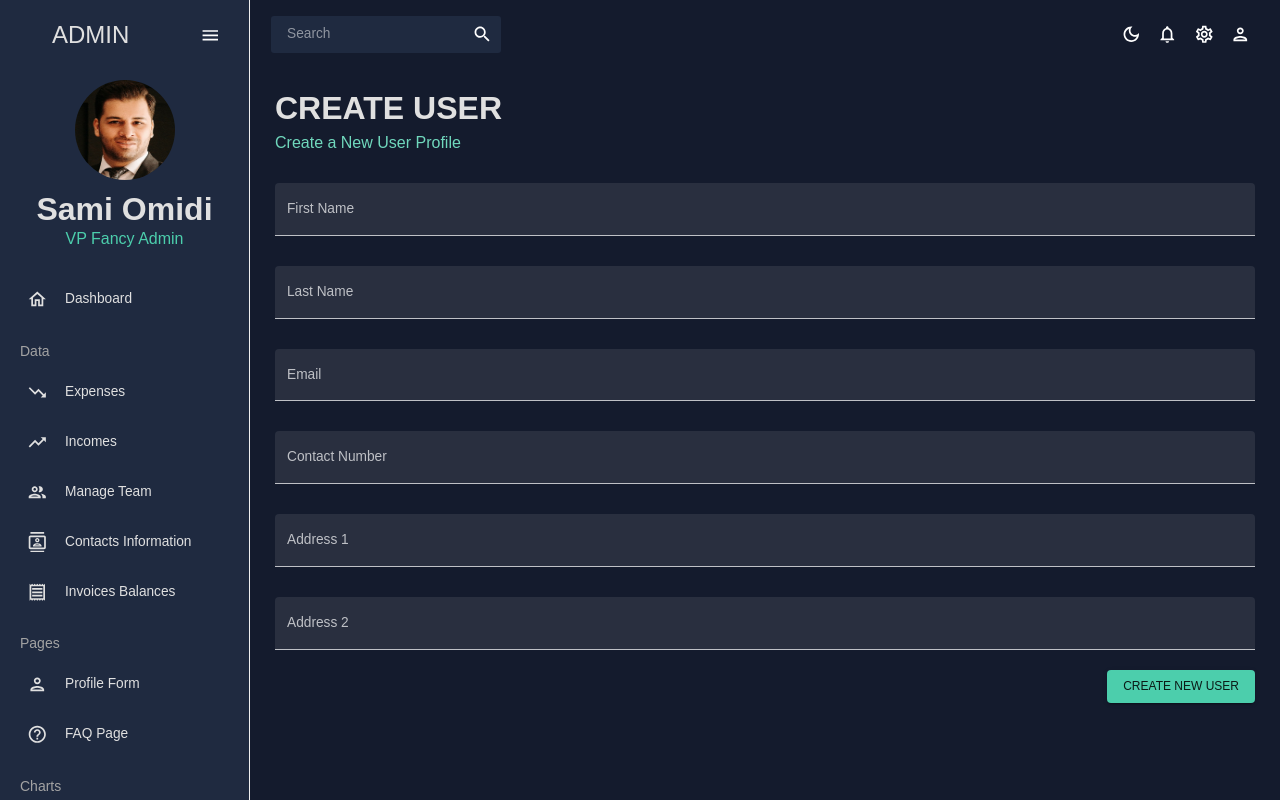
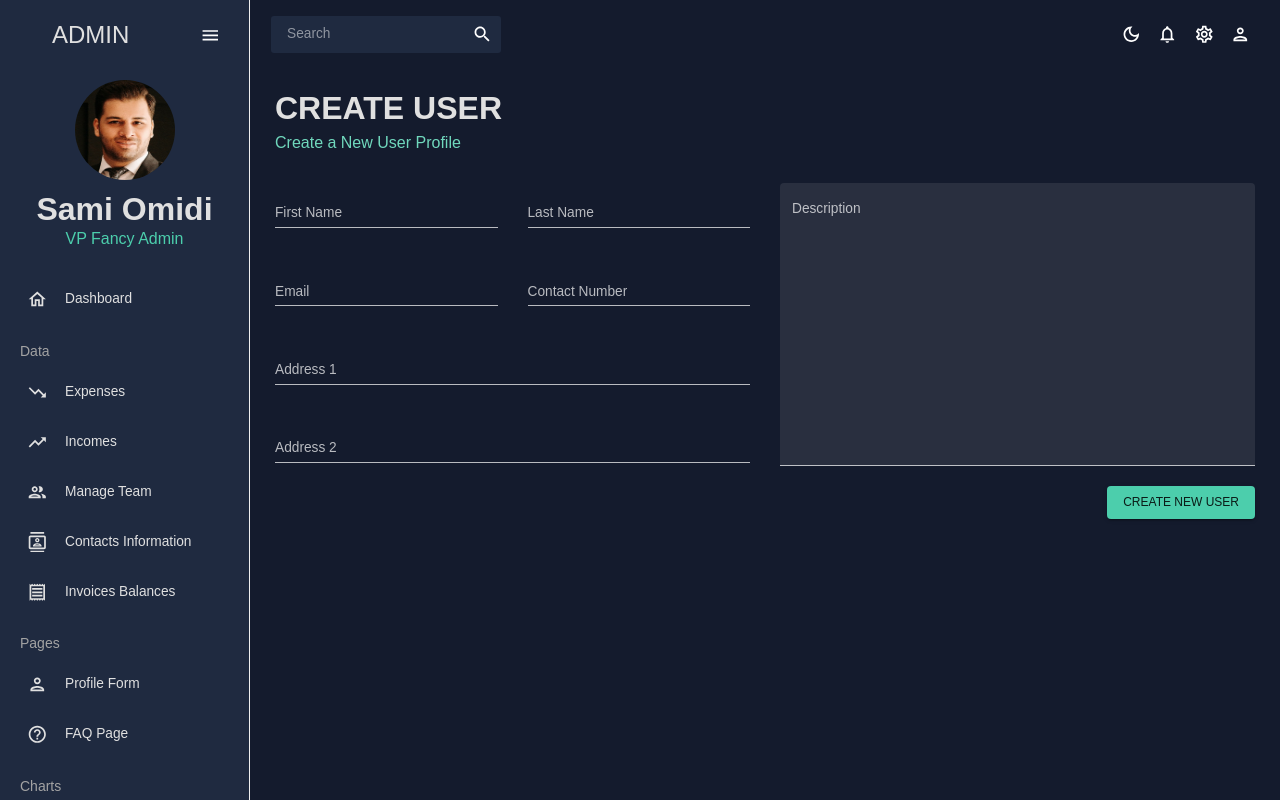
Before and after one commit to Samiomidi/cost-management, a Next.js app: page /form in a window 1280 px wide. Built offline with nearby package versions, Linux system fonts and the light colour scheme.

Commit message:
form got update

```diff
--- a/components/ui/Loading.js
+++ b/components/ui/Loading.js
@@ -1,16 +1,3 @@
-import * as React from "react";
-import Backdrop from "@mui/material/Backdrop";
-import CircularProgress from "@mui/material/CircularProgress";
-
 export default function Loading() {
-  return (
-    <div>
-      <Backdrop
-        sx={{ color: "#fff", zIndex: (theme) => theme.zIndex.drawer + 1 }}
-        open={true}
-      >
-        <CircularProgress color="inherit" />
-      </Backdrop>
-    </div>
-  );
+  return <div>Loading ...</div>;
 }
--- a/package.json
+++ b/package.json
@@ -25,6 +25,7 @@
     "nextjs-progressbar": "^0.0.16",
     "react": "18.2.0",
     "react-dom": "18.2.0",
+    "react-loading-skeleton": "^3.2.0",
     "react-pro-sidebar": "^1.0.0",
     "styled-components": "^5.3.8",
     "yup": "^1.0.2"
--- a/pages/_app.js
+++ b/pages/_app.js
@@ -1,4 +1,4 @@
-import React from "react";
+import React, { Suspense } from "react";
 import { useEffect, useState } from "react";
 import { useRouter } from "next/router";
 import "../styles/globals.css";
@@ -9,16 +9,17 @@ import SideMenu from "../components/layout/SideMenu";
 import Loading from "../components/ui/Loading";
 import { ProSidebarProvider } from "react-pro-sidebar";
 import NextNProgress from "nextjs-progressbar";
-
+import Skeleton from "react-loading-skeleton";
+import "react-loading-skeleton/dist/skeleton.css";
 function App({ Component, pageProps }) {
   const [theme, colorMode] = setMode();
 
   const router = useRouter();
-  const [isLoading, setIsLoading] = useState(false);
+  const [isLoading, setIsLoading] = useState(true);
   useEffect(() => {
-    router.events.on("routeChangeStart", () => {
-      setIsLoading(true);
-    });
+    // router.events.on("routeChangeStart", () => {
+    //   setIsLoading(true);
+    // });
     router.events.on("routeChangeComplete", () => {
       setIsLoading(false);
     });
@@ -35,7 +36,7 @@ function App({ Component, pageProps }) {
             <SideMenu />
             <main className="content">
               <Topbar />
-              <Component {...pageProps} />
+              <Component {...pageProps} isLoading={isLoading} />
             </main>
           </div>
         </ProSidebarProvider>
--- a/pages/form.js
+++ b/pages/form.js
@@ -1,10 +1,10 @@
 import React from "react";
-import { Box, Button, TextField } from "@mui/material";
+import { Box, Button, TextField, useTheme } from "@mui/material";
 import { Formik } from "formik";
 import * as yup from "yup";
 import useMediaQuery from "@mui/material/useMediaQuery";
 import Header from "../components/Header";
-
+import { tokens } from "../styles/theme";
 const initialValues = {
   firstName: "",
   lastName: "",
@@ -12,6 +12,7 @@ const initialValues = {
   contact: "",
   address1: "",
   address2: "",
+  description: "",
 };
 const phoneRegExp =
   /^((\+[1-9]{1,4}[ -]?)|(\([0-9]{2,3}\)[ -]?)|([0-9]{2,4})[ -]?)*?[0-9]{3,4}[ -]?[0-9]{3,4}$/;
@@ -27,7 +28,9 @@ const userSchema = yup.object().shape({
   address2: yup.string().required("required"),
 });
 function Form() {
-  const isNoneMobile = useMediaQuery("(max-width:600px)");
+  const theme = useTheme();
+  const colors = tokens(theme.palette.mode);
+  const isMobile = useMediaQuery("(max-width:600px)");
   const handleFormSubmit = (values) => {
     console.log(values);
   };
@@ -49,16 +52,29 @@ function Form() {
         }) => (
           <form onSubmit={handleSubmit}>
             <Box
-              display="grid"
+              display={isMobile ? "flex" : "grid"}
+              flexDirection="column"
               gap="30px"
               gridTemplateColumns="repeat(4, minmax(0,1fr))"
+              gridTemplateRows="repeat(4, minmax(0,1fr))"
               sx={{
-                "& > div": { gridColumn: isNoneMobile ? undefined : "span 4" },
+                "& .css-1m1f1hj-MuiFormLabel-root-MuiInputLabel-root.Mui-focused":
+                  {
+                    color: `${colors.primary[100]}`,
+                  },
+                "&  .css-bpxjxr-MuiFormLabel-root-MuiInputLabel-root.Mui-focused":
+                  {
+                    color: `${colors.primary[100]}`,
+                  },
+                "& .css-75gcxd-MuiFormLabel-root-MuiInputLabel-root.Mui-focused":
+                  {
+                    color: `${colors.primary[100]}`,
+                  },
               }}
             >
               <TextField
                 fullWidth
-                variant="filled"
+                variant="standard"
                 type="text"
                 label="First Name"
                 onBlur={handleBlur}
@@ -67,11 +83,11 @@ function Form() {
                 name="firstName"
                 error={!!touched.firstName && !!errors.firstName}
                 helperText={touched.firstName && errors.firstName}
-                sx={{ gridColumn: "span 2" }}
+                sx={{ gridColumn: "span 1" }}
               />
               <TextField
                 fullWidth
-                variant="filled"
+                variant="standard"
                 type="text"
                 label="Last Name"
                 onBlur={handleBlur}
@@ -80,11 +96,11 @@ function Form() {
                 name="lastName"
                 error={!!touched.lastName && !!errors.lastName}
                 helperText={touched.lastName && errors.lastName}
-                sx={{ gridColumn: "span 2" }}
+                sx={{ gridColumn: "span 1" }}
               />
               <TextField
                 fullWidth
-                variant="filled"
+                variant="standard"
                 type="text"
                 label="Email"
                 onBlur={handleBlur}
@@ -93,11 +109,11 @@ function Form() {
                 name="email"
                 error={!!touched.email && !!errors.email}
                 helperText={touched.email && errors.email}
-                sx={{ gridColumn: "span 4" }}
+                sx={{ gridColumn: "span 1" }}
               />
               <TextField
                 fullWidth
-                variant="filled"
+                variant="standard"
                 type="text"
                 label="Contact Number"
                 onBlur={handleBlur}
@@ -106,11 +122,11 @@ function Form() {
                 name="contact"
                 error={!!touched.contact && !!errors.contact}
                 helperText={touched.contact && errors.contact}
-                sx={{ gridColumn: "span 4" }}
+                sx={{ gridColumn: "span 1" }}
               />
               <TextField
                 fullWidth
-                variant="filled"
+                variant="standard"
                 type="text"
                 label="Address 1"
                 onBlur={handleBlur}
@@ -119,11 +135,11 @@ function Form() {
                 name="address1"
                 error={!!touched.address1 && !!errors.address1}
                 helperText={touched.address1 && errors.address1}
-                sx={{ gridColumn: "span 4" }}
+                sx={{ gridColumn: "span 2" }}
               />
               <TextField
                 fullWidth
-                variant="filled"
+                variant="standard"
                 type="text"
                 label="Address 2"
                 onBlur={handleBlur}
@@ -132,7 +148,22 @@ function Form() {
                 name="address2"
                 error={!!touched.address2 && !!errors.address2}
                 helperText={touched.address2 && errors.address2}
-                sx={{ gridColumn: "span 4" }}
+                sx={{ gridColumn: "span 2" }}
+              />
+              <TextField
+                fullWidth
+                variant="filled"
+                type="text"
+                label="Description"
+                onBlur={handleBlur}
+                onChange={handleChange}
+                value={values.description}
+                name="description"
+                multiline
+                rows={isMobile ? "3" : "12.5"}
+                error={!!touched.description && !!errors.description}
+                helperText={touched.description && errors.description}
+                sx={{ gridColumn: "span 2 / -1", gridRow: "1 / -1" }}
               />
             </Box>
             <Box display="flex" justifyContent="end" mt="20px">
```
Also changed, not shown: pages/dashboard.js (+4 -20 lines), pages/incomes.js (+3 -9 lines), 2 other files (tests, documents, lock files or other folders).
